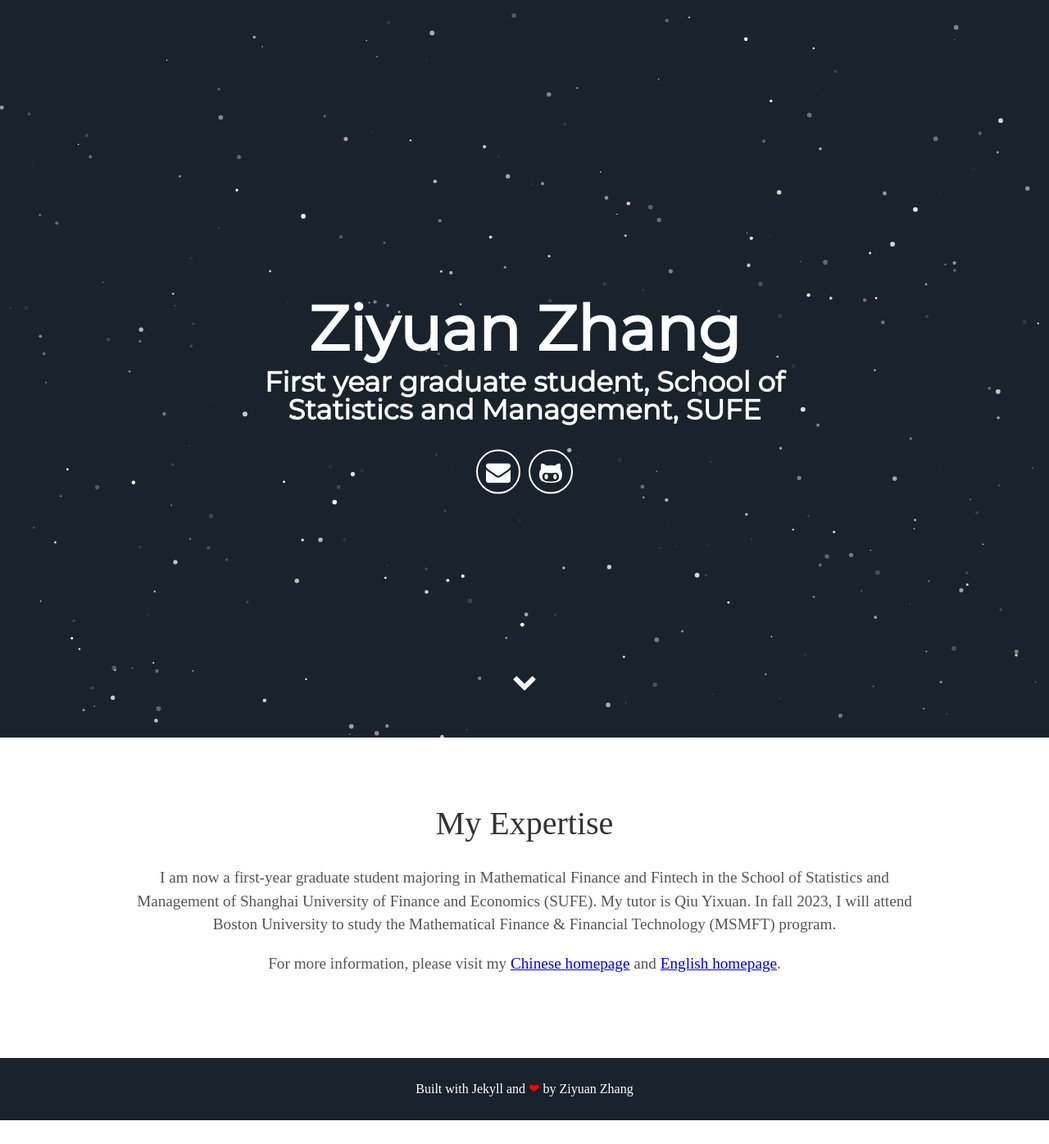
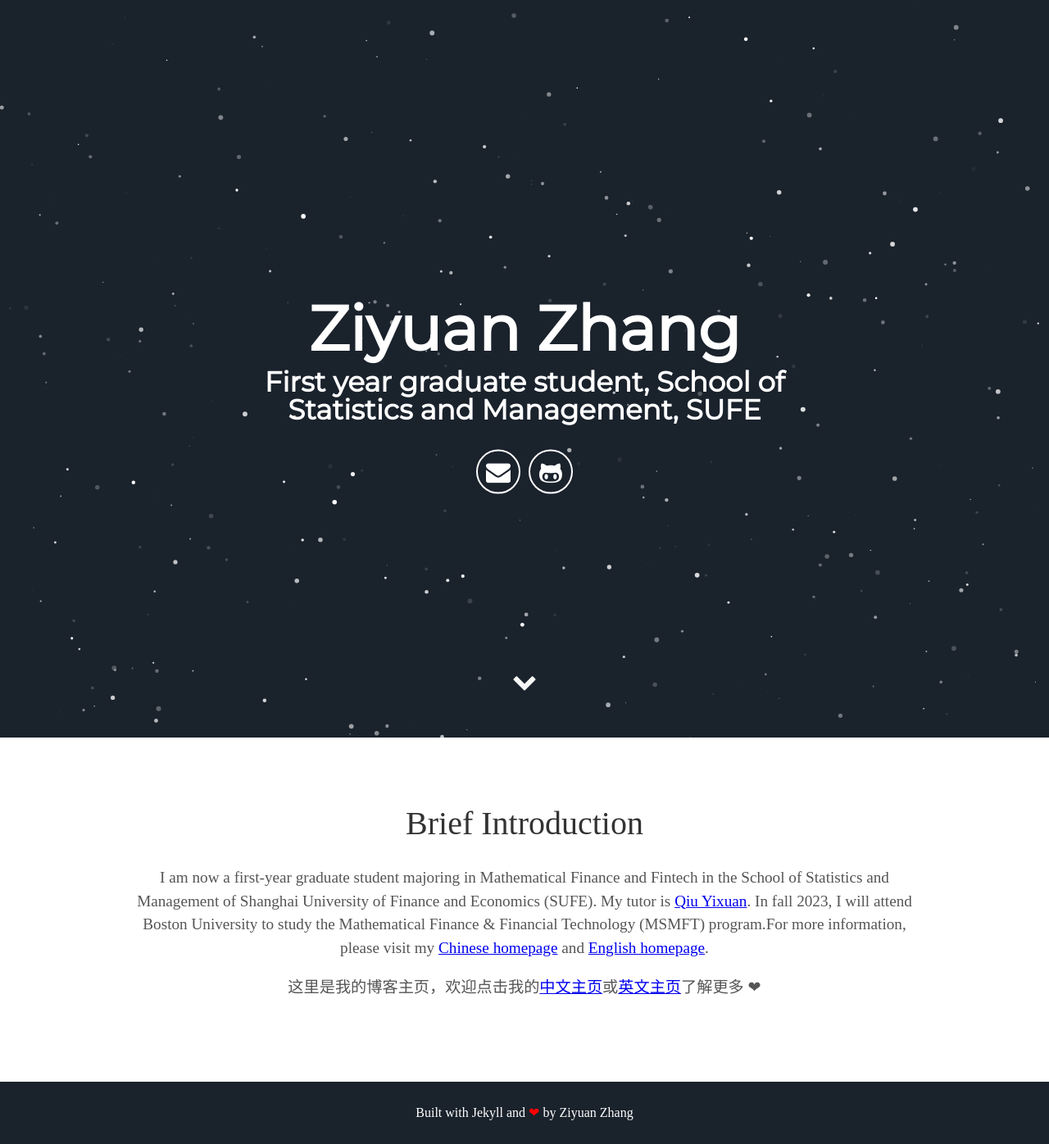
Before and after one commit to bobothebest/bobothebest.github.io, a Jekyll site: the page built from index.html, in a window 1280 px wide. Shown: the whole page at 82% size. Built offline with Jekyll 4.4.1, drawn with Linux system fonts in a browser that asks for light colours; some web fonts are replaced; before the commit the page ends 1367 px from its top, so only the background shows below that.

Commit message:
Update about.html

```diff
--- a/_includes/about.html
+++ b/_includes/about.html
@@ -1,5 +1,5 @@
 <div class="user-details">
-  <h1>My Expertise</h1>
-  <p>{{ site.user_description }}</p>
-  <p>For more information, please visit my <a href="https://github.com/bobothebest">Chinese homepage</a> and <a href="https://github.com/bobothebest">English homepage</a>.</p>
+  <h1>Brief Introduction</h1>
+  <p>I am now a first-year graduate student majoring in Mathematical Finance and Fintech in the School of Statistics and Management of Shanghai University of Finance and Economics (SUFE). My tutor is <a href="https://yixuan.blog/">Qiu Yixuan</a>. In fall 2023, I will attend Boston University to study the Mathematical Finance & Financial Technology (MSMFT) program.For more information, please visit my <a href="https://github.com/bobothebest">Chinese homepage</a> and <a href="https://github.com/bobothebest">English homepage</a>.</p>
+  <p>这里是我的博客主页，欢迎点击我的<a href="https://github.com/bobothebest">中文主页</a>或<a href="https://github.com/bobothebest">英文主页</a>了解更多 <span class="love">❤</span> </p>
 </div>
```
